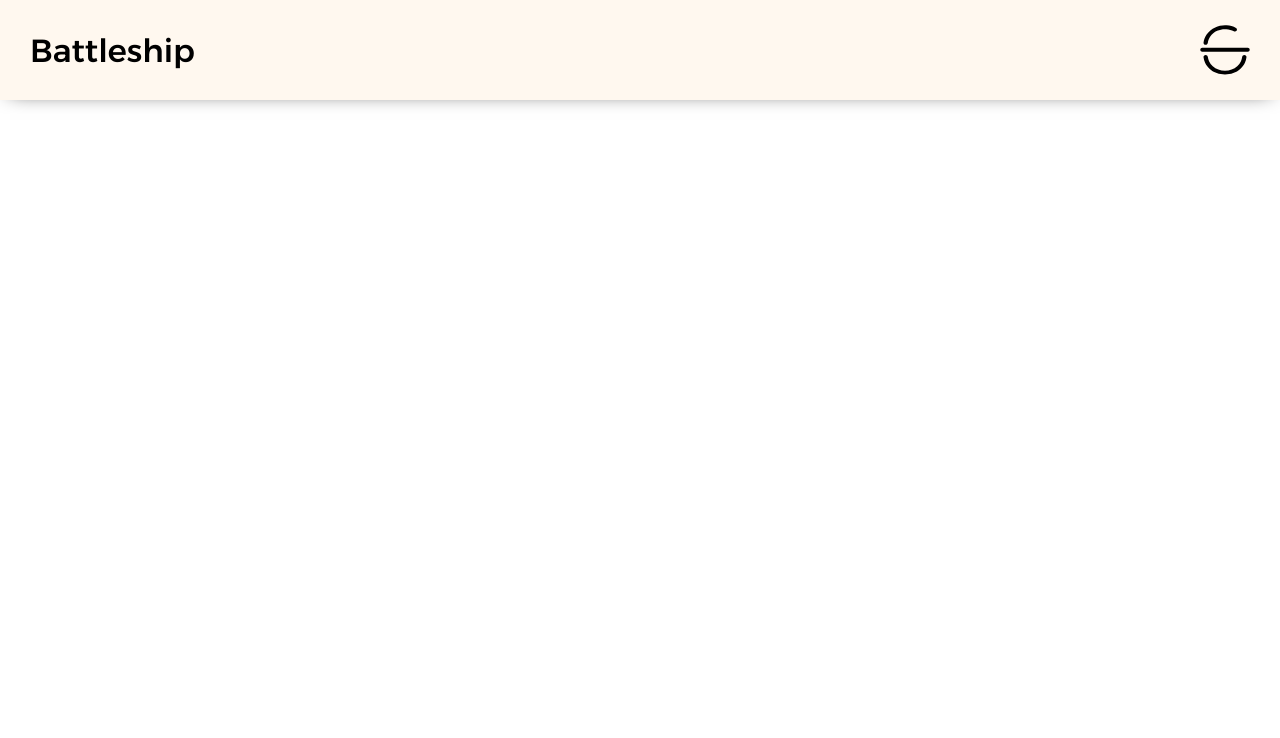
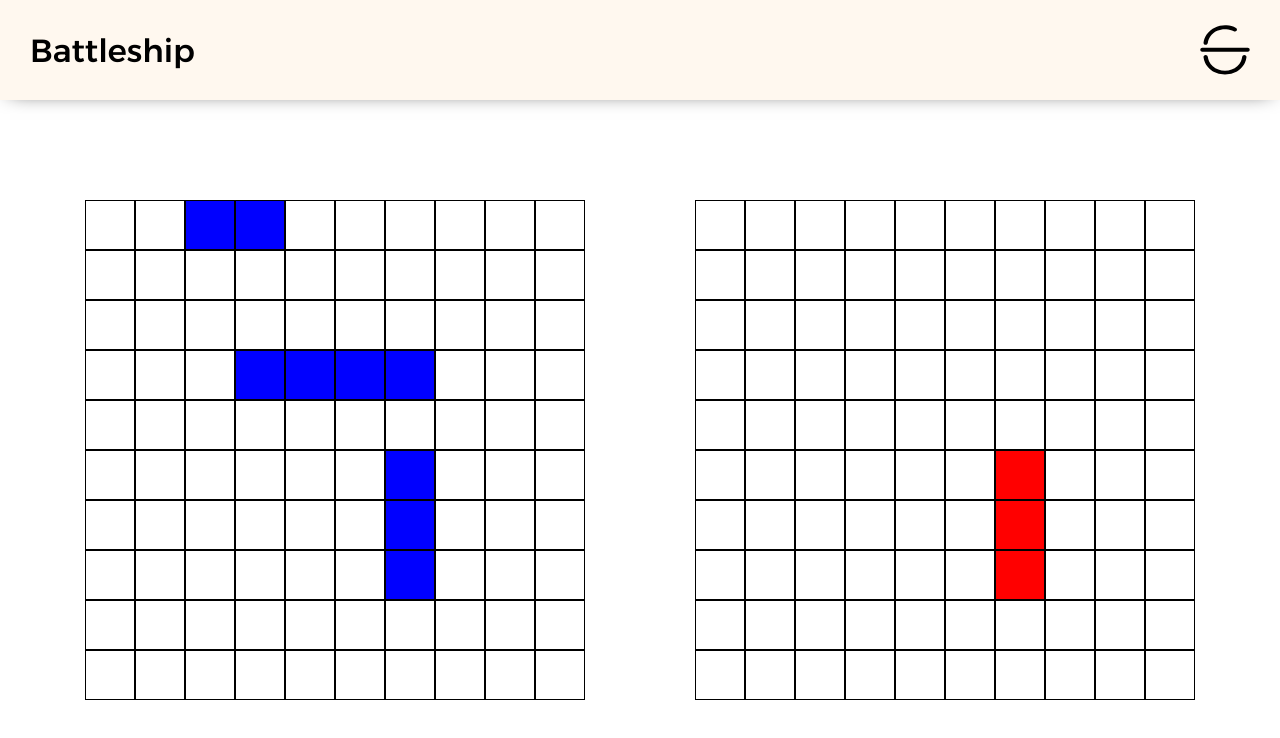
Before and after one commit to grazomarin/battleship, a website built with webpack: page dist/index.html in a window 1280 px wide. Built offline with nearby package versions, Linux system fonts and the light colour scheme.

Commit message:
minor changes

```diff
--- a/src/index.scss
+++ b/src/index.scss
@@ -28,8 +28,8 @@ body {
   justify-content: space-around;
   align-items: center;
 
-  .board--p1,
-  .board--p2 {
+  .board-1,
+  .board-2 {
     display: grid;
     grid-template-columns: repeat(10, 1fr);
     grid-template-rows: repeat(10, 1fr);
@@ -37,15 +37,15 @@ body {
     width: 500px;
     height: 500px;
 
-    .row--p1,
-    .row--p2 {
+    .row-1,
+    .row-2 {
       display: grid;
       grid-template-columns: subgrid;
       grid-auto-flow: column;
       grid-column: span 10;
 
-      .cell--p1,
-      .cell--p2 {
+      .cell-1,
+      .cell-2 {
         border: 1px solid black;
       }
     }
```
Also changed, not shown: dist/60cf639a03ec46819a58.ttf (added), dist/f0e940d6ef9df61d28c9.svg (added).
